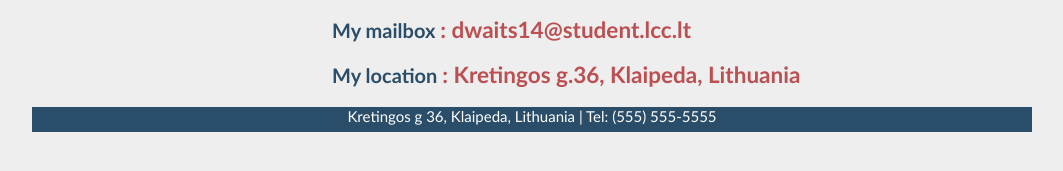
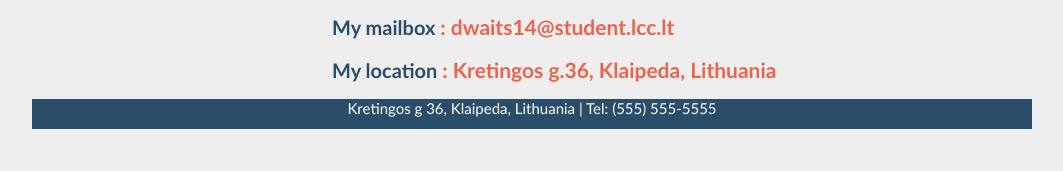
Before and after one commit to dodoes/dodoes, a plain HTML site: page contactme.html in a window 1280 px wide. Shown: the part 511-682 px from the top of the page, without its empty margins (108-1171 px from the left). Drawn offline with Linux system fonts and the light colour scheme.

Commit message:
Add files via upload

```diff
--- a/style.css
+++ b/style.css
@@ -10,7 +10,7 @@ body{
 }
 #footer {
   width: 1000px;
-  height: 25px;
+  height: 30px;
   background-color: #2a4d69;
   clear: both;
 }
@@ -245,6 +245,7 @@ border: none;
         padding: 10px;
         color:white;
         border: none;
+
         }
 
                 #button2:hover {
@@ -278,8 +279,8 @@ border: none;
       }
 
         #contactinfo{
-          font-size: 15px;
-          color: #bb4f52;
+          font-size: 14px;
+          color: #ed624d;
           font-family: Calibri;
           background-color: #eeeeee;
           margin-left: 300px;
@@ -371,7 +372,7 @@ border: none;
 #datenews {
   width: 1000px;
   height: 40px;
-  background-color:#bb4f52;
+  background-color:#ed624d;
   display: inline-block;
   margin-top: 10px;
 }
```
